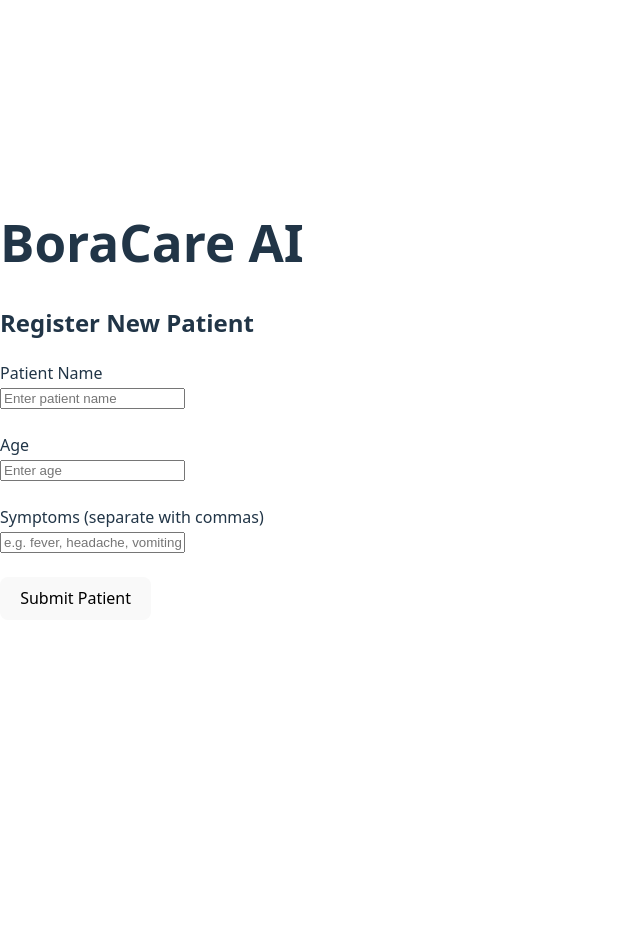
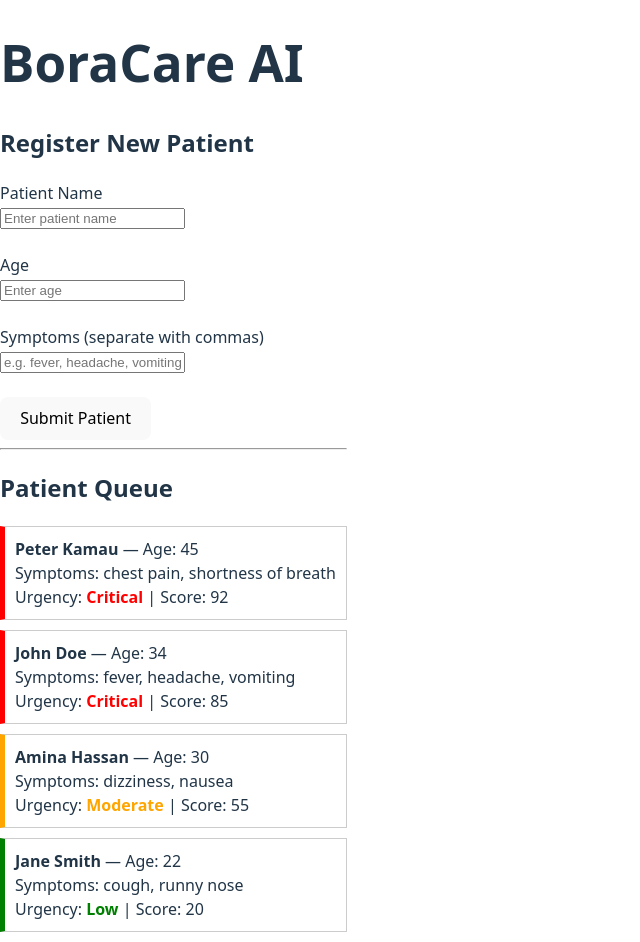
Before and after one commit to NamadaIsabelle/BoraAI, a React (Vite) app in the folder client/: page / in a window 1280 px wide. Shown: the whole page, without its empty margins (0-640 px from the left). Before the commit the page ends 800 px from the top, so only its background shows below. Built offline with nearby package versions, Linux system fonts and the light colour scheme.

Commit message:
add patient queue dashboard with mock data

```diff
--- a/client/src/App.jsx
+++ b/client/src/App.jsx
@@ -1,10 +1,13 @@
 import PatientForm from "./components/PatientForm"
+import PatientQueue from "./components/PatientQueue"
 
 function App() {
   return (
     <div>
       <h1>BoraCare AI</h1>
       <PatientForm />
+      <hr />
+      <PatientQueue />
     </div>
   )
 }
--- /dev/null
+++ b/client/src/components/PatientQueue.jsx
@@ -0,0 +1,76 @@
+const mockPatients = [
+  {
+    id: "1",
+    name: "John Doe",
+    age: 34,
+    symptoms: ["fever", "headache", "vomiting"],
+    urgency: "Critical",
+    score: 85,
+    createdAt: "2026-03-05T10:00:00Z"
+  },
+  {
+    id: "2",
+    name: "Jane Smith",
+    age: 22,
+    symptoms: ["cough", "runny nose"],
+    urgency: "Low",
+    score: 20,
+    createdAt: "2026-03-05T10:05:00Z"
+  },
+  {
+    id: "3",
+    name: "Peter Kamau",
+    age: 45,
+    symptoms: ["chest pain", "shortness of breath"],
+    urgency: "Critical",
+    score: 92,
+    createdAt: "2026-03-05T10:10:00Z"
+  },
+  {
+    id: "4",
+    name: "Amina Hassan",
+    age: 30,
+    symptoms: ["dizziness", "nausea"],
+    urgency: "Moderate",
+    score: 55,
+    createdAt: "2026-03-05T10:15:00Z"
+  }
+]
+
+function getUrgencyColor(urgency) {
+  if (urgency === "Critical") return "red"
+  if (urgency === "Moderate") return "orange"
+  return "green"
+}
+
+function PatientQueue() {
+  const sorted = [...mockPatients].sort((a, b) => b.score - a.score)
+
+  return (
+    <div>
+      <h2>Patient Queue</h2>
+      {sorted.map((patient) => (
+        <div
+          key={patient.id}
+          style={{
+            border: "1px solid #ccc",
+            padding: "10px",
+            marginBottom: "10px",
+            borderLeft: `5px solid ${getUrgencyColor(patient.urgency)}`
+          }}
+        >
+          <strong>{patient.name}</strong> — Age: {patient.age}
+          <br />
+          Symptoms: {patient.symptoms.join(", ")}
+          <br />
+          Urgency: <span style={{ color: getUrgencyColor(patient.urgency) }}>
+            <strong>{patient.urgency}</strong>
+          </span>
+          &nbsp;| Score: {patient.score}
+        </div>
+      ))}
+    </div>
+  )
+}
+
+export default PatientQueue
```
